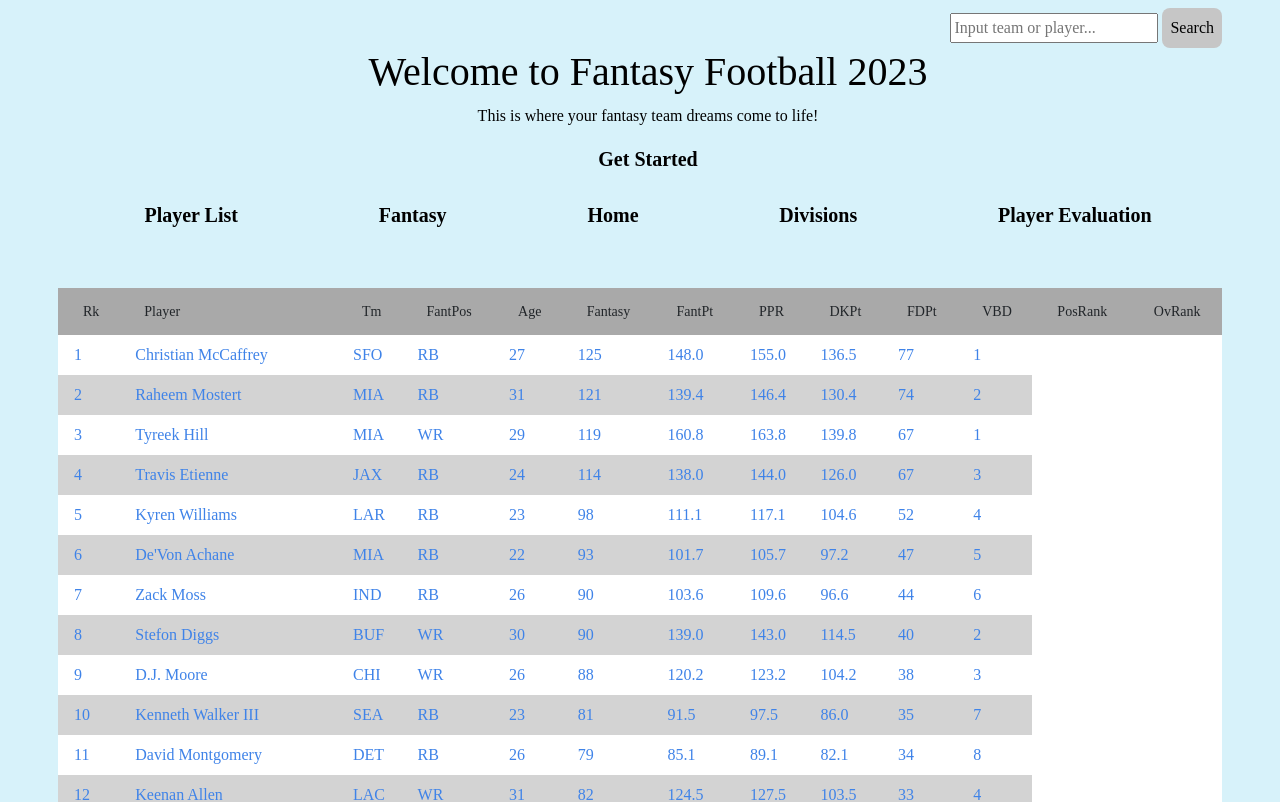
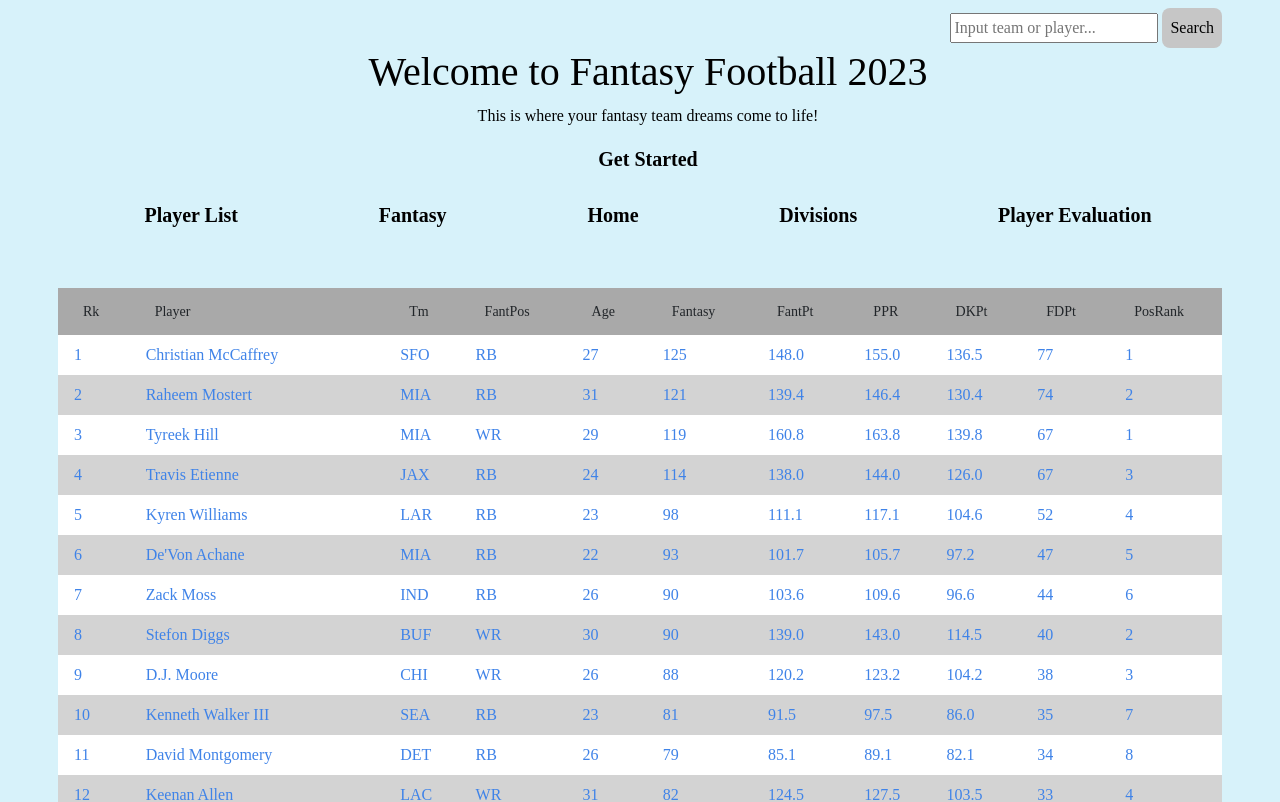
Before and after one commit to info340b-au23/project-MinHeo1, a React (Create React App) app: page /fantasy in a window 1280 px wide. Shown: the top 802 px of the page. Built offline with nearby package versions, Linux system fonts and the light colour scheme.

Commit message:
table header changes

```diff
--- a/src/Components/Sort.js
+++ b/src/Components/Sort.js
@@ -2,7 +2,7 @@ import React, {useState} from 'react';
 import _ from 'lodash';
 
 function Sort(props) {
-  const headers = ["Rk", "Player", "Tm", "FantPos", "Age", "Fantasy", "FantPt", "PPR", "DKPt", "FDPt", "VBD", "PosRank", "OvRank"];
+  const headers = ["Rk", "Player", "Tm", "FantPos", "Age", "Fantasy", "FantPt", "PPR", "DKPt", "FDPt", "PosRank"];
   const [isAscending, setAscending] = useState(null);
   const [sortByCriteria, setCriteria] = useState(null);
 
```
